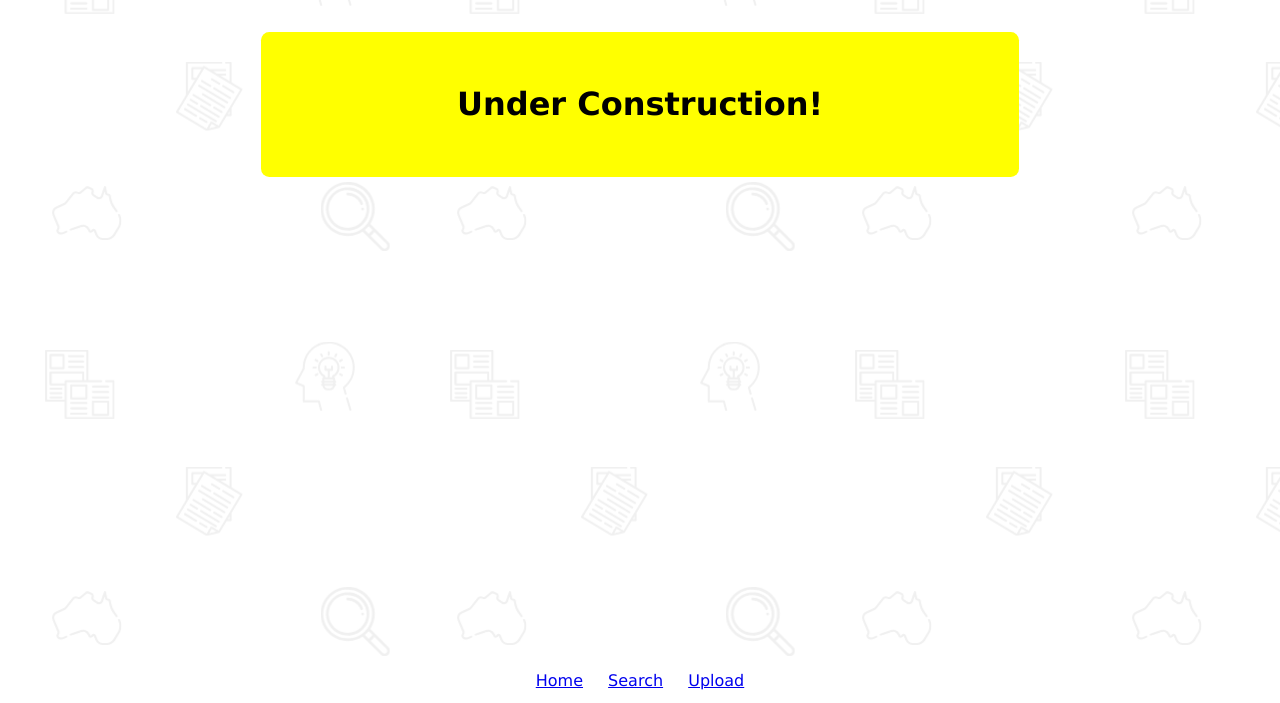
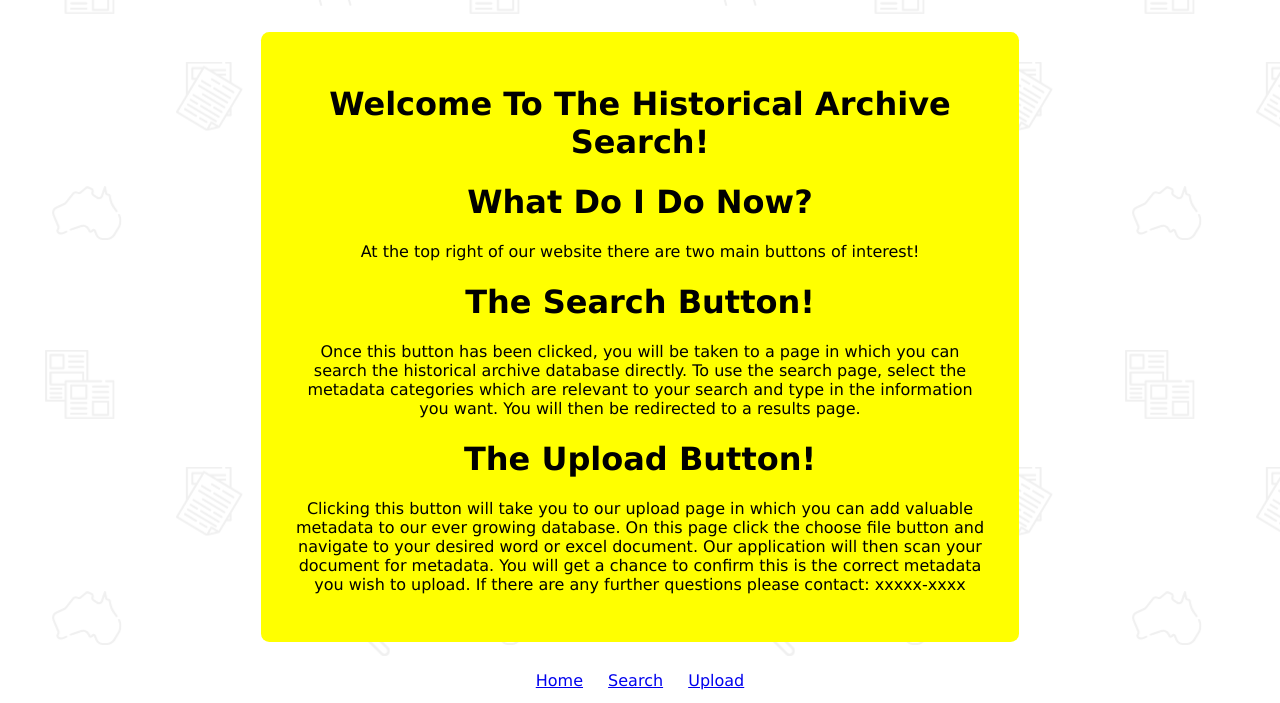
Before and after one commit to jordiup/3200PROJECT, a Django app: page /db/index/ in a window 1280 px wide. Shown: the part 97-800 px from the top of the page. Run offline with Django 3.2, Linux system fonts and the light colour scheme; the visitor is signed in with stand-in values (Sample User, id 1).

Commit message:
Added Home Page Help

```diff
--- a/letter_extraction/db/static/db/styles.css
+++ b/letter_extraction/db/static/db/styles.css
@@ -22,6 +22,10 @@ body {
 }
 
 .searchheader{
+  text-align: center;
+}
+
+.indexbody{
   text-align: center;
 }
 
--- a/letter_extraction/db/templates/db/index.html
+++ b/letter_extraction/db/templates/db/index.html
@@ -17,6 +17,32 @@
 
     {% block body %}
     <div class="searchheader">
-        <h1>Under Construction!</h1>
+        <h1>Welcome To The Historical Archive Search!</h1>
     </div>
+
+    <div class="indexbody">
+      <h1>What Do I Do Now?</h1>
+      <p>At the top right of our website there are two main buttons of interest!</p>
+
+    <div class="searchhelper">
+      <h1> The Search Button!</h1>
+      <p> Once this button has been clicked, you will be taken to a page in which
+        you can search the historical archive database directly. To use the search
+        page, select the metadata categories which are relevant to your search and
+        type in the information you want. You will then be redirected to a results
+        page.
+      </p>
+    </div>
+
+    <div class="uploadhelper">
+      <h1> The Upload Button!</h1>
+      <p> Clicking this button will take you to our upload page in which you can
+        add valuable metadata to our ever growing database. On this page click the
+        choose file button and navigate to your desired word or excel document.
+        Our application will then scan your document for metadata. You will get a
+        chance to confirm this is the correct metadata you wish to upload.
+        If there are any further questions please contact: xxxxx-xxxx
+      </p>
+    </div>
+  </div>
     {% endblock %}
```
